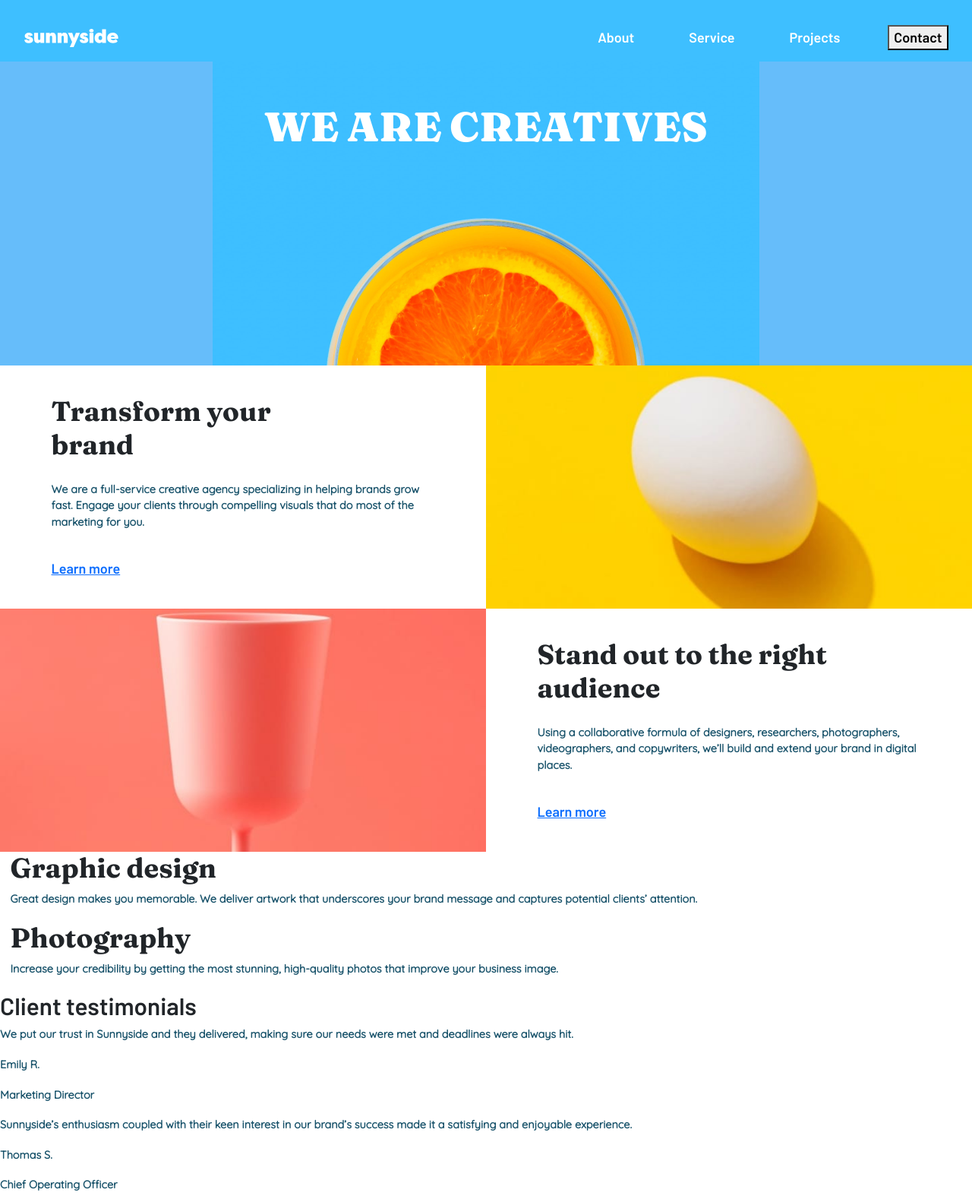
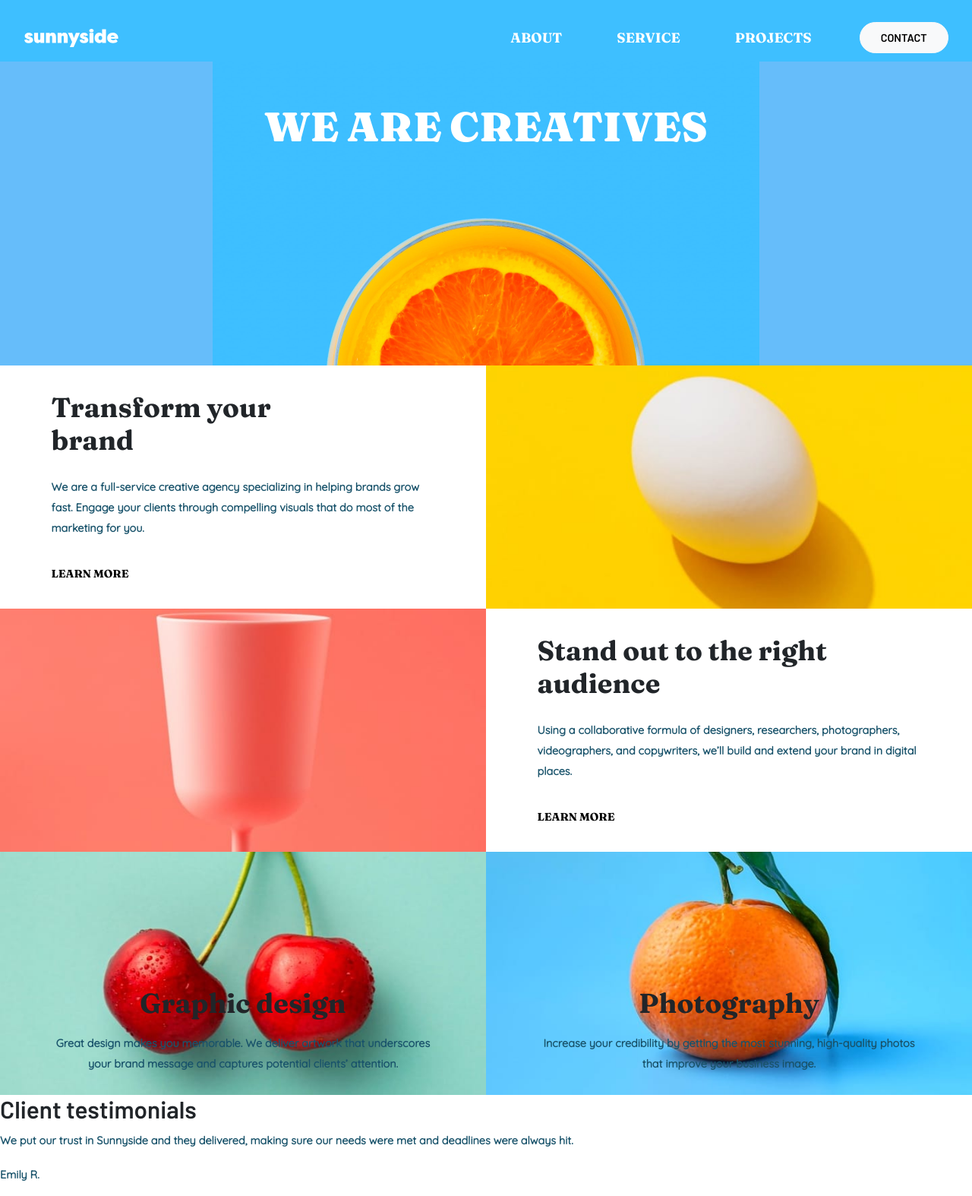
Before and after one commit to csaavedras/Frontend-Mentor-Sunnyside-agency-landing-page, a plain HTML site: page index.html in a window 1280 px wide. Shown: the top 1574 px of the page at 76% size. Drawn offline with nearby package versions, Linux system fonts and the light colour scheme.

Commit message:
Finish hero section

```diff
--- a/index.html
+++ b/index.html
@@ -25,7 +25,7 @@
             <li class="nav-item ms-5"><a class="nav-link active text-white" aria-current="page" href="#">Service</a></li>
             <li class="nav-item ms-5"><a class="nav-link active text-white" aria-current="page" href="#">Projects</a></li>
           </ul>
-          <button class="radkbtn btn-light ms-5" type="submit">Contact</button>
+          <button class="cta btn btn-light ms-5 py-2 px-4" type="submit">Contact</button>
         </div>
       </div>
     </nav>
@@ -44,7 +44,6 @@
         <div class="image_hero col image_transform">
         </div>
       </div>
-
       <div class="row container_content">
         <div class="image_hero col image_stand_out">
         </div>
@@ -55,16 +54,17 @@
           <a class="px-5" href="#">Learn more</a>
         </div>
       </div>
-
-      <div class="fruit_content">
+      <div class="row container_content">
+        <div class="fruit_content col image_graphic d-flex flex-column justify-content-end align-items-center">
           <h2>Graphic design</h2>
-        <p>Great design makes you memorable. We deliver artwork that underscores your brand message and captures potential clients’ attention.
+          <p class="text-center py-2 px-5">Great design makes you memorable. We deliver artwork that underscores your brand message and captures potential clients’ attention.
           </p>
         </div>
-      <div class="fruit_content">
+        <div class="fruit_content col image_orange2 d-flex flex-column justify-content-end align-items-center">
           <h2>Photography</h2>
-        <p>Increase your credibility by getting the most stunning, high-quality photos that improve your business image.
+          <p class="text-center py-2 px-5">Increase your credibility by getting the most stunning, high-quality photos that improve your business image.
           </p>
+        </div>
         </div>
     </section>
     <section class="testimonials_section">
--- a/style.css
+++ b/style.css
@@ -39,6 +39,13 @@ nav {
 .nav-item {
   font-size: 1rem;
 }
+.btn {
+  border-radius: 50px;
+}
+.cta {
+  font-size: 0.8rem;
+  text-transform: uppercase;
+}
 main {
   background-color: #66BDFA;
 }
@@ -64,6 +71,14 @@ p {
   font-weight: 600;
   font-size: 0.8rem;
   font-family: 'Quicksand', sans-serif;
+  line-height: 1.5rem;
+}
+a {
+  text-decoration: none;
+  text-transform: uppercase;
+  font-family: 'Fraunces', serif;
+  color: black;
+  font-size: 0.8rem;
 }
 .container_content {
   height: 40vh;
@@ -82,3 +97,15 @@ p {
 .justify-content-center {
   justify-content: center;
 }
+.fruit_content  {
+  background-repeat: no-repeat;
+  background-position: top;
+  background-size: cover;
+}
+.image_graphic {
+  background-image: url(./images/desktop/image-graphic-design.jpg);
+}
+.image_orange2 {
+  background-image: url(./images/desktop/image-photography.jpg);
+}
+}
```
Lines whose indentation alone changed are shown as unchanged.
